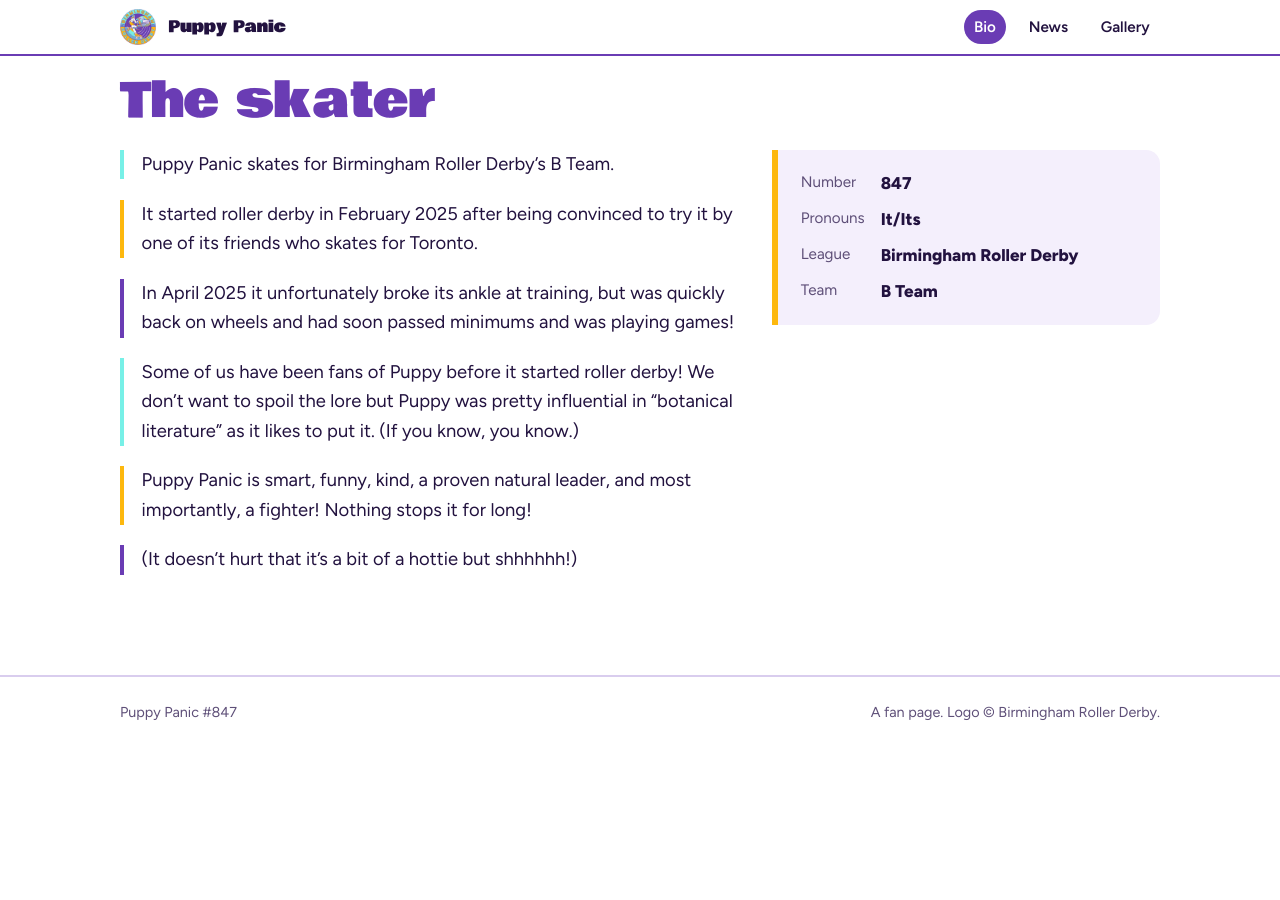
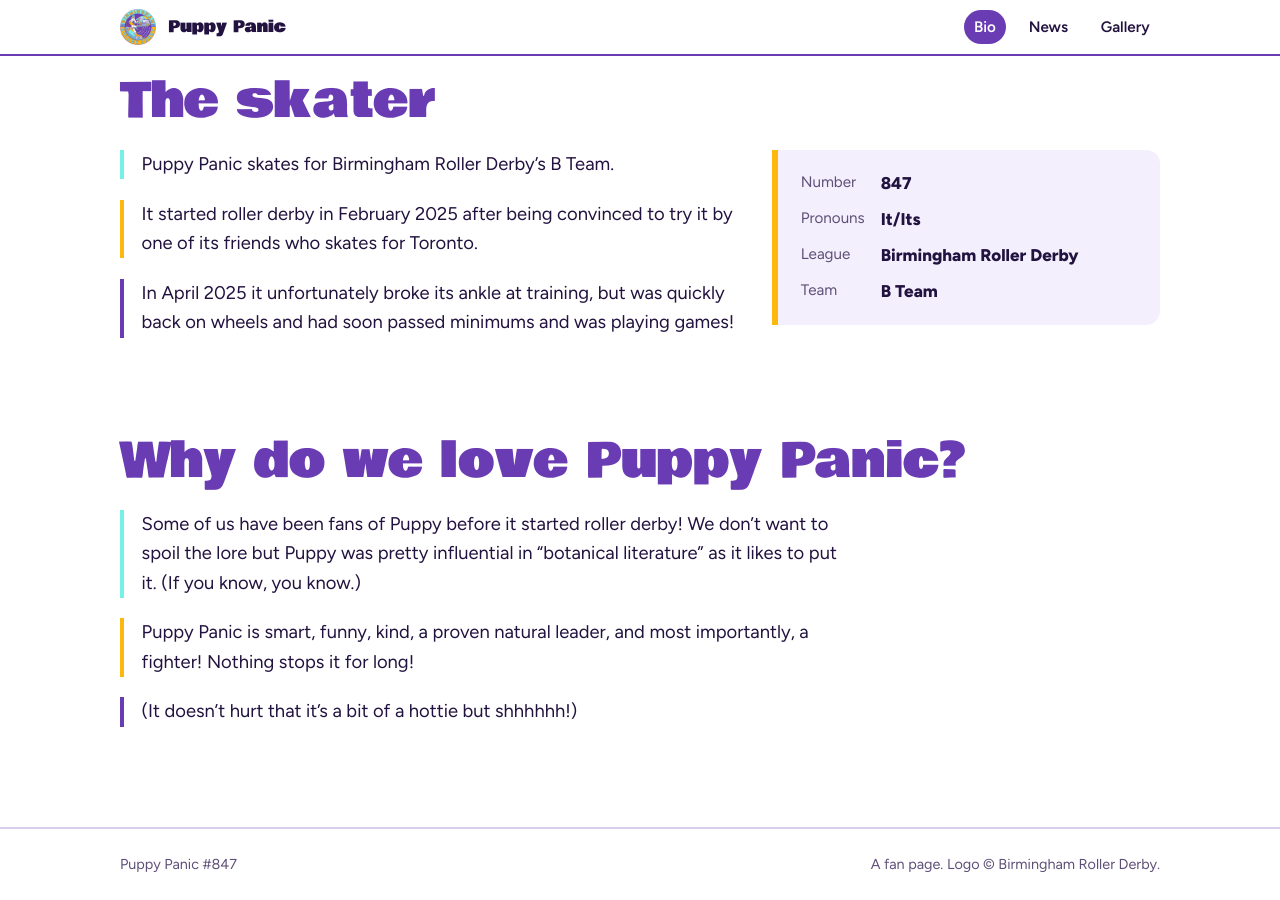
Before and after one commit to puppy-fans/puppy-fans.github.io, a Jekyll site: the page built from index.md, in a window 1280 px wide and 900 px high, scrolled down 682 px. Built offline with Jekyll 4.4.1, drawn with Linux system fonts in a browser that asks for light colours; before the commit the page ends 1430 px from its top, so only the background shows below that.

Commit message:
Update home.html

```diff
--- a/_layouts/home.html
+++ b/_layouts/home.html
@@ -14,25 +14,26 @@ layout: default
     </figure>
   </div>
 </header>
+{% assign sections = content | split: "<!-- why-section -->" %}
+{% assign why = sections[1] | strip %}
 <main>
   <section aria-labelledby="bio-h">
     <h2 id="bio-h">The skater</h2>
     <div class="bio-grid">
-      <div class="bio-text">{{ content }}</div>
+      <div class="bio-text">{{ sections[0] }}</div>
       <aside class="card" aria-label="Skater facts">
         <dl>
-          <dt>Number</dt><dd>847</dd>
-          <dt>Pronouns</dt><dd>It/Its</dd>
-          <dt>League</dt><dd>Birmingham Roller Derby</dd>
-          <dt>Team</dt><dd>B Team</dd>
+          {% for fact in page.facts %}
+          <dt>{{ fact[0] }}</dt><dd>{{ fact[1] }}</dd>
+          {% endfor %}
         </dl>
       </aside>
     </div>
   </section>
-  {% if page.why %}
+  {% if why != "" %}
   <section class="why" aria-labelledby="why-h">
     <h2 id="why-h">Why do we love Puppy Panic?</h2>
-    <div class="why-text">{{ page.why | markdownify }}</div>
+    <div class="why-text">{{ why }}</div>
   </section>
   {% endif %}
 </main>
```
